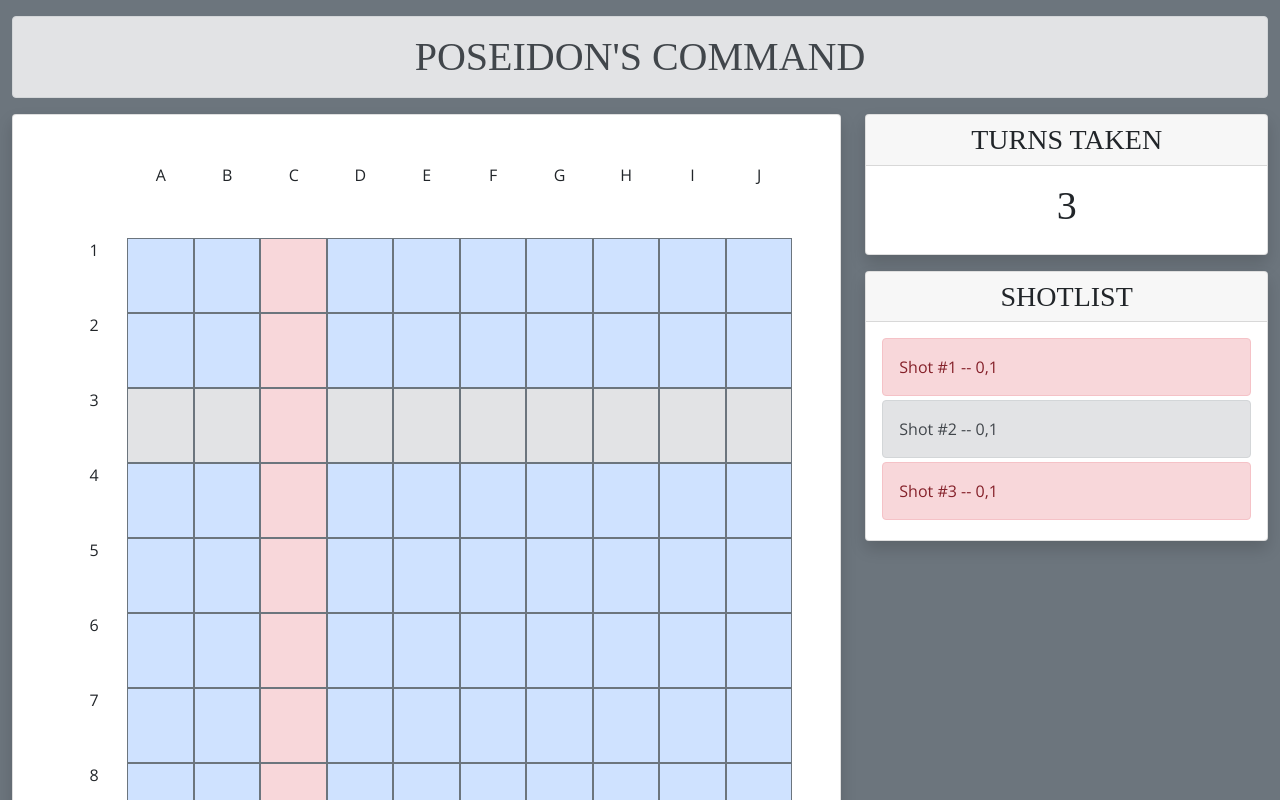
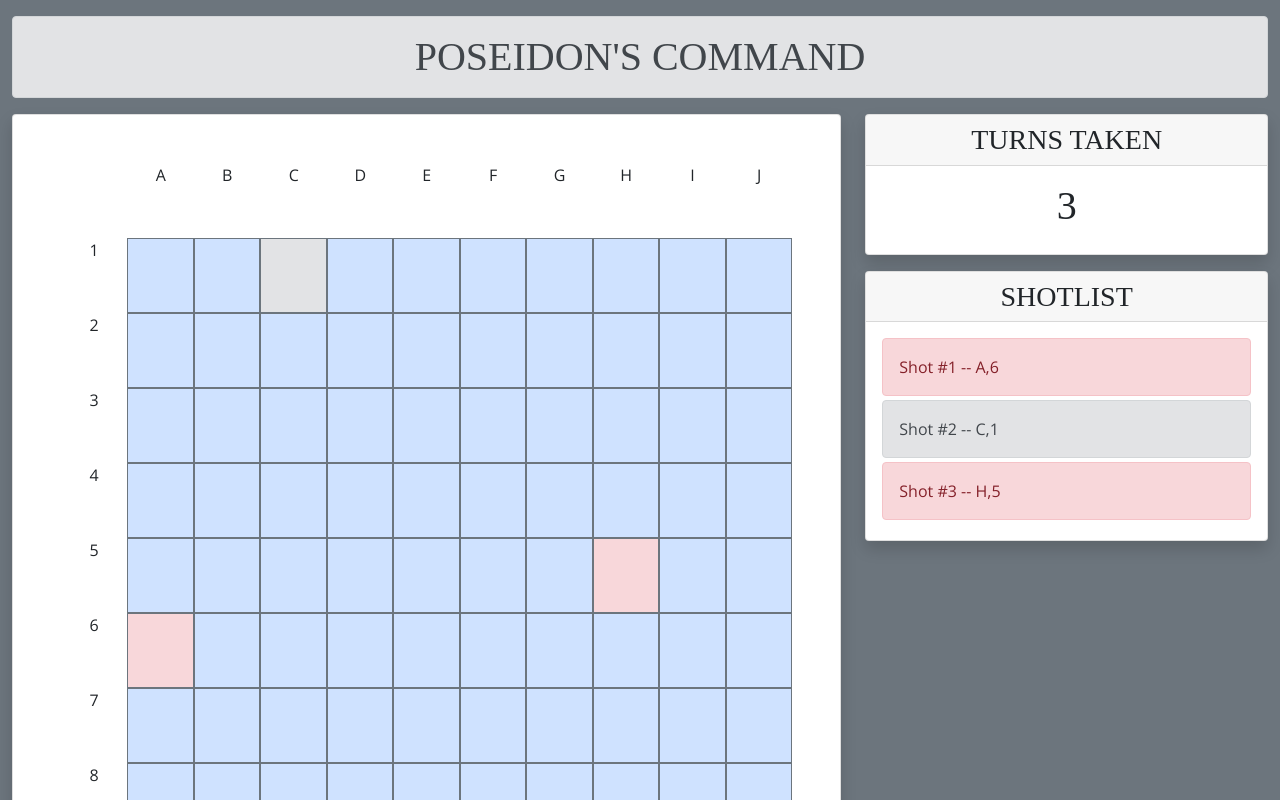
Before and after one commit to nickbreslin/poseidons-command, a Vue app: page / in a window 1280 px wide. Shown: the top 800 px of the page. Built offline with nearby package versions, Linux system fonts and the light colour scheme; a web font is replaced by a local one.

Commit message:
Gameboard now using shotlist, rendering colors correctly

```diff
--- a/src/components/GameBoard.vue
+++ b/src/components/GameBoard.vue
@@ -17,11 +17,12 @@
         :key="x"
         class="square border border-secondary m-0 p-0 text-center"
         :class="{
-          'alert-primary': 1,
-          'alert-danger': x === 'C',
-          'alert-secondary': y === '3',
+          'alert-primary': hitState(x, y) === 'NO_SHOT',
+          'alert-danger': hitState(x, y) == 'HIT',
+          'alert-secondary': hitState(x, y) == 'MISS',
         }"
       >
+        <!--{{ hitState(x, y) }} -->
         <!--{{ x }}{{ y }}-->
         <!-- <i class="bi bi-check-circle"></i>-->
         <!--<i class="bi bi-x-circle"></i>-->
@@ -40,10 +41,20 @@ export default {
     };
   },
   props: {
-    shotList: [],
+    shotlist: Array,
   },
   computed: {},
-  methods: {},
+  methods: {
+    hitState(x, y) {
+      const shot = this.shotlist.filter((shot) => shot.x == x && shot.y == y);
+
+      if (!shot.length) {
+        return "NO_SHOT";
+      }
+
+      return shot[0].hit === true ? "HIT" : "MISS";
+    },
+  },
   mounted() {},
 };
 </script>
--- a/src/components/Shotlist.vue
+++ b/src/components/Shotlist.vue
@@ -21,7 +21,7 @@
 export default {
   name: "Shotlist",
   props: {
-    shotlist: [],
+    shotlist: Array,
   },
 };
 </script>
--- a/src/views/Home.vue
+++ b/src/views/Home.vue
@@ -3,7 +3,7 @@
     <h1 class="text-uppercase m-0">Poseidon's Command</h1>
   </div>
   <div class="row">
-    <div class="col-sm-8"><GameBoard class="mb-3" /></div>
+    <div class="col-sm-8"><GameBoard class="mb-3" :shotlist="shotlist" /></div>
     <div class="col-sm-4">
       <TheSpeechManager v-if="0" class="mb-3 card card-body shadow" />
       <TurnsTaken :turnsTaken="shotlist.length" />
@@ -31,15 +31,18 @@ export default {
   data: function () {
     return {
       shotlist: [
-        { x: 0, y: 1, hit: true },
-        { x: 0, y: 1, hit: false },
-        { x: 0, y: 1, hit: true },
+        { x: "A", y: "6", hit: true },
+        { x: "C", y: "1", hit: false },
+        { x: "H", y: "5", hit: true },
       ],
     };
   },
   computed: {},
   methods: {
     doTurn(x, y) {
+      // can't repeat a shot.
+      //
+
       this.turnsTaken += 1;
 
       this.shotlist.push({ x: x, y: y });
```
